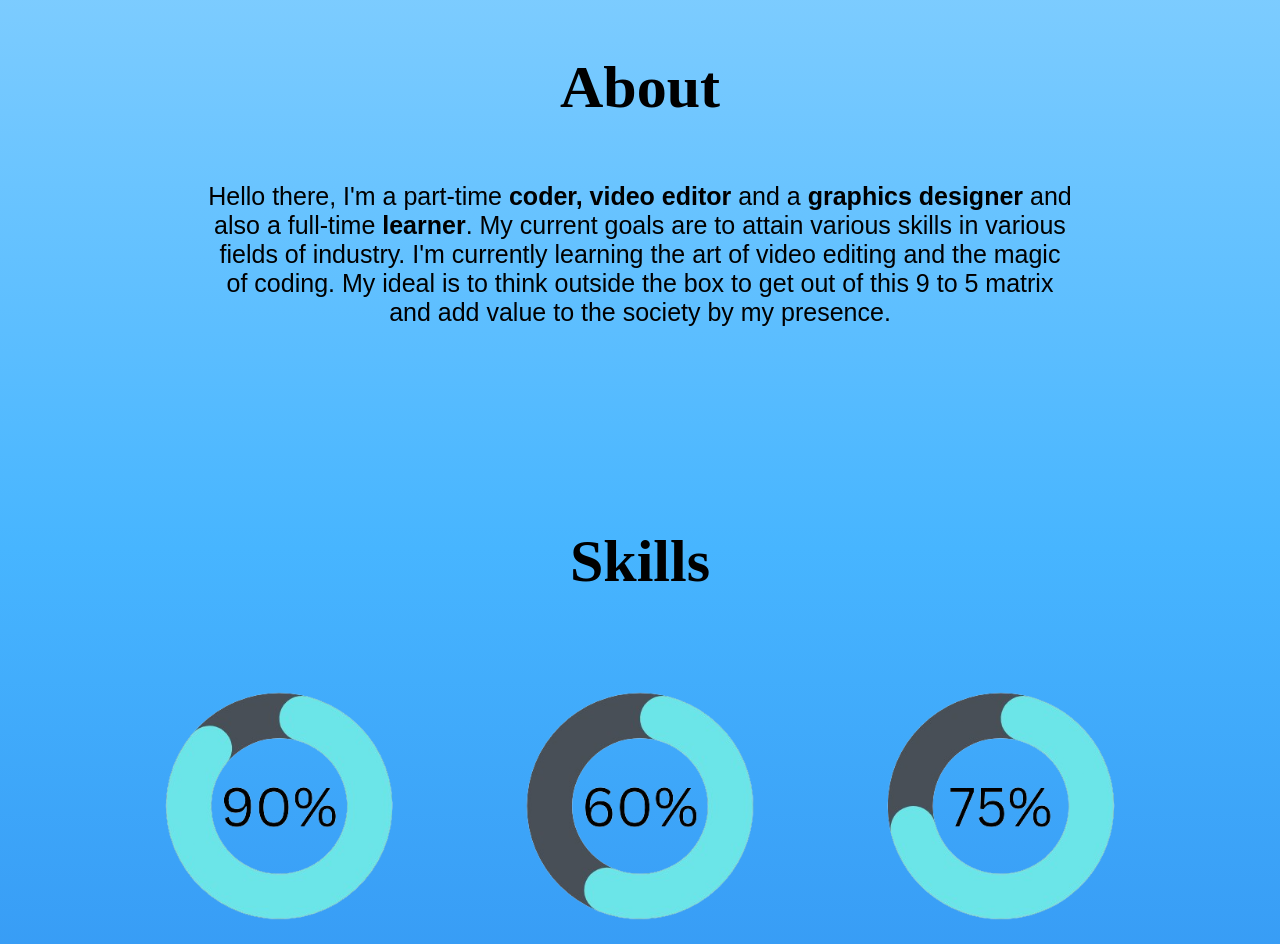
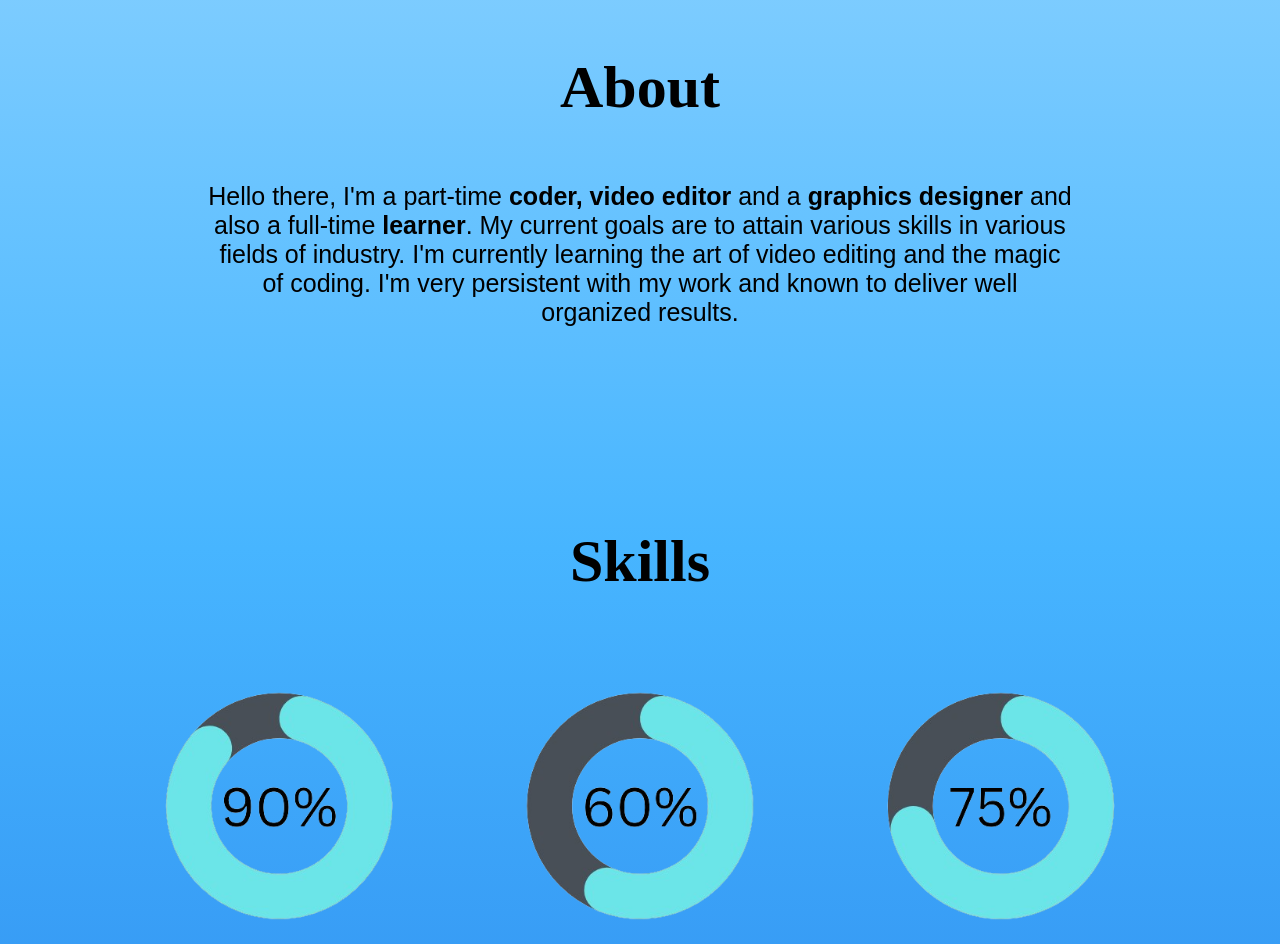
Before and after one commit to sirdesai22/Portfolio, a plain HTML site: page index.html in a window 1280 px wide. Shown: the part 1026-1970 px from the top of the page. Drawn offline with Linux system fonts and the light colour scheme.

Commit message:
new about

```diff
--- a/index.html
+++ b/index.html
@@ -5,7 +5,7 @@
     <meta http-equiv="X-UA-Compatible" content="IE=edge">
     <meta name="viewport" content="width=device-width, initial-scale=1.0">
     <link rel="stylesheet" href="style.css">
-    <title>Portfolio</title>
+    <title>Document</title>
 </head>
 <body>
     <ul class="nav">
@@ -20,7 +20,7 @@
 
     <h3 id="about">About</h3>
 
-    <p>Hello there, I'm a part-time <strong>coder, video editor</strong> and a <strong>graphics designer</strong> and also a full-time <strong>learner</strong>. My current goals are to attain various skills in various fields of industry. I'm currently learning the art of video editing and the magic of coding. My ideal is to think outside the box to get out of this 9 to 5 matrix and add value to the society by my presence.</p>
+    <p>Hello there, I'm a part-time <strong>coder, video editor</strong> and a <strong>graphics designer</strong> and also a full-time <strong>learner</strong>. My current goals are to attain various skills in various fields of industry. I'm currently learning the art of video editing and the magic of coding. I'm very persistent with my work and known to deliver well organized results.</p>
 
     <h3 id="skills">Skills</h3>
 
```
